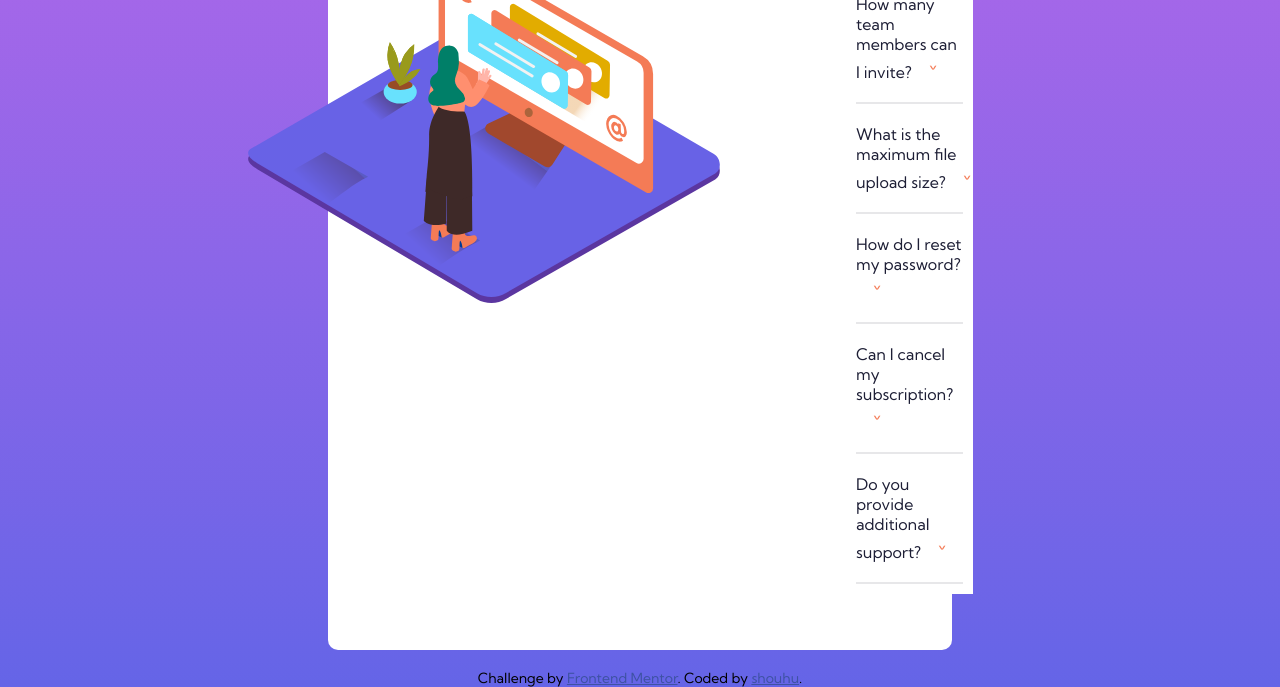
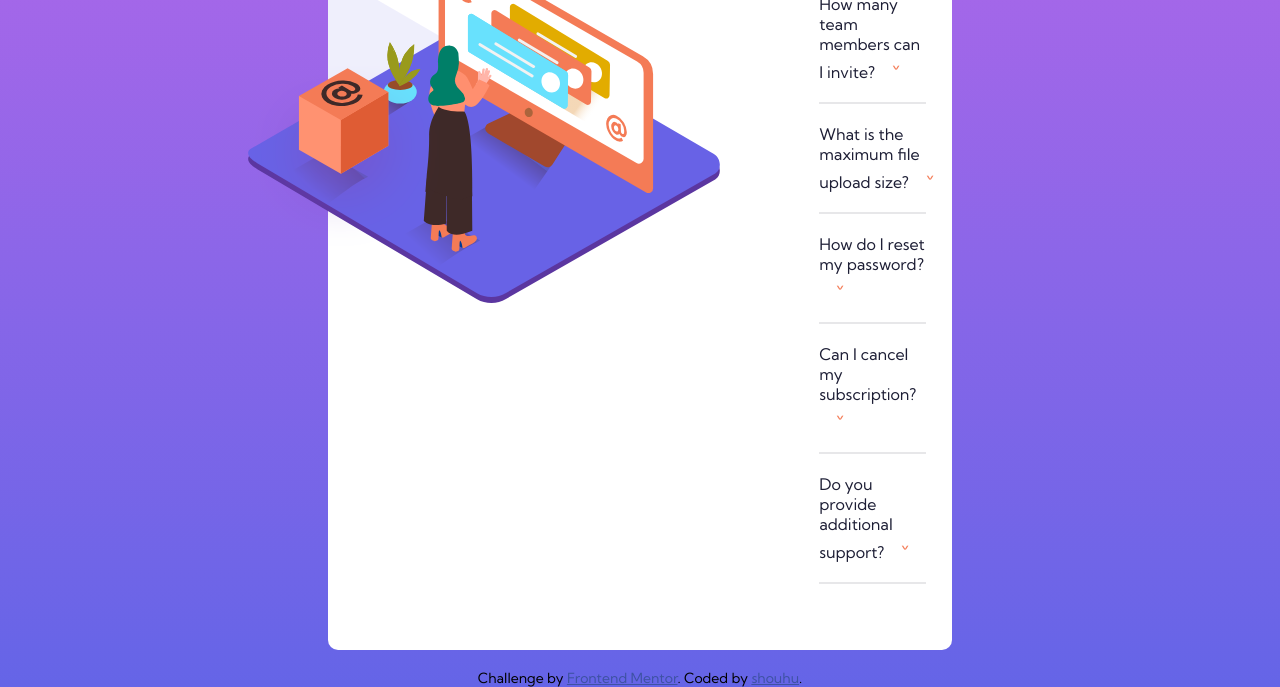
Before and after one commit to luisstd/accordion-card, a plain HTML site: page index.html in a window 1280 px wide. Shown: the part 131-818 px from the top of the page. Drawn offline with Linux system fonts and the light colour scheme.

Commit message:
finished desktop design

```diff
--- a/index.html
+++ b/index.html
@@ -22,7 +22,8 @@
     <section class="main">
       <section class="accordion-container">
         <div class="accordion-illustration">
-          <img src="./images/illustration-woman-online-desktop.svg" alt="" />
+          <div class="img-1"><img src="./images/illustration-woman-online-desktop.svg" alt="" /></div>
+          <div class="img-2"><img src="./images/illustration-box-desktop.svg" alt=""></div>
         </div>
 
         <div class="accordion-faq">
--- a/style.css
+++ b/style.css
@@ -51,12 +51,32 @@ html {
 }
 
 .accordion-illustration {
+  height: 10rem;
+}
+
+.accordion-container {
+  background-size: 100%;
+  background-repeat: no-repeat;
+  background-image: url(./images/bg-pattern-desktop.svg);
+  background-position: -30.5rem -16.5rem;
+}
+
+.img-1 {
   position: relative;
   left: -8.5rem;
+  z-index: 1;
+}
+
+.img-2 {
+  position: relative;
+  left: -8.5rem;
+  top: -15rem;
   z-index: 2;
 }
 
 .accordion-faq {
+  position: relative;
+  right: 2.3rem;
 }
 
 /* accordion */
```
